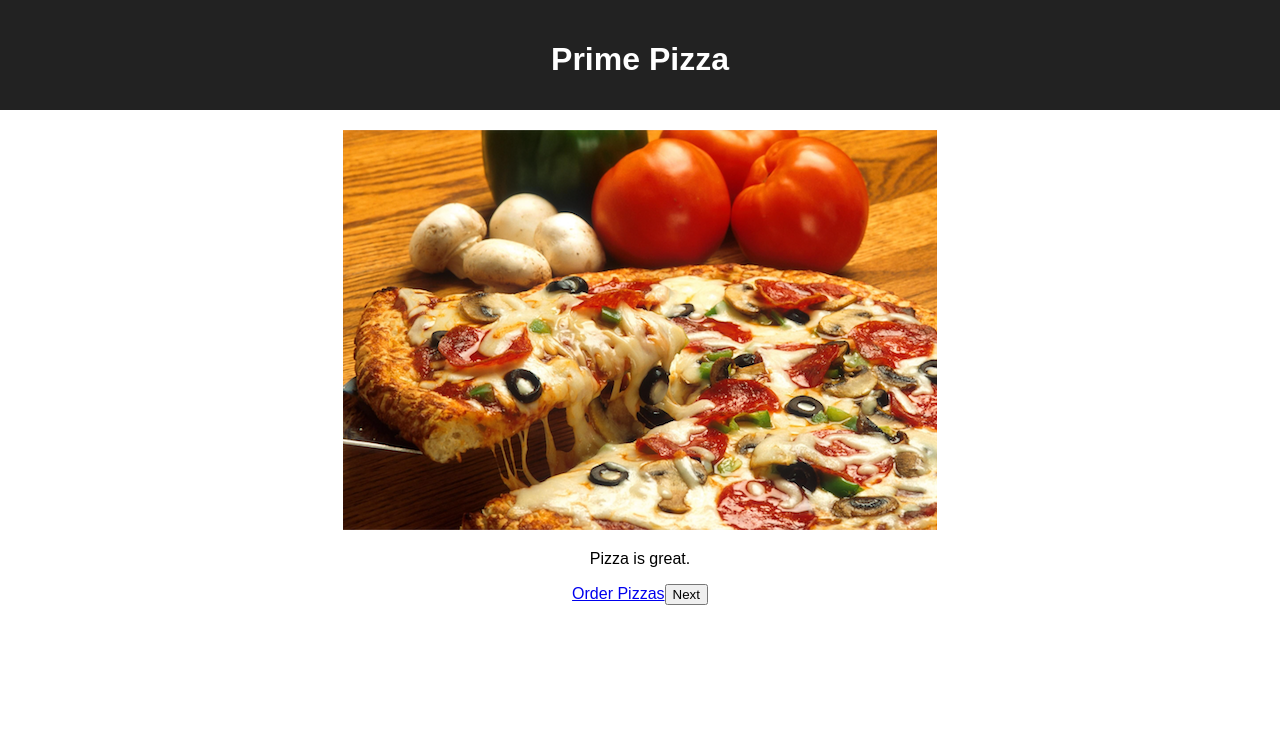
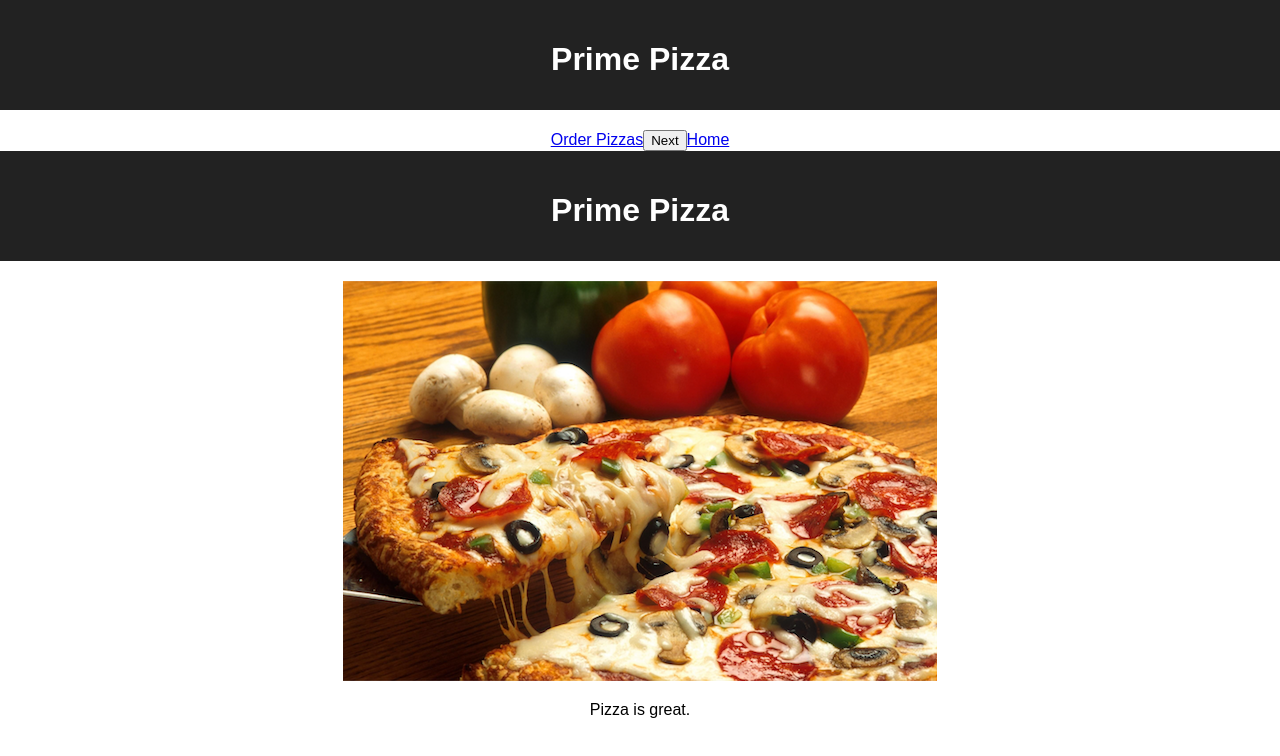
Before and after one commit to okeywon/redux-pizza-parlor, a React (Create React App) app: page / in a window 1280 px wide. Shown: the top 756 px of the page. Built offline with nearby package versions, Linux system fonts and the light colour scheme; no server answers.

Commit message:
header component

```diff
--- a/src/components/App/App.jsx
+++ b/src/components/App/App.jsx
@@ -5,8 +5,8 @@ import axios from 'axios';
 import './App.css';
 import { HashRouter as Router, Route, Link } from 'react-router-dom';
 import PizzaList from '../SelectPizza/SelectPizza';
-import CustomerInfo from '../CustomerInfo/CustomerInfo.jsx'
-
+import CustomerInfo from '../CustomerInfo/CustomerInfo.jsx';
+import Home from '../Home/Home'
 function App() {
   const dispatch = useDispatch();
 
@@ -29,30 +29,30 @@ function App() {
   }
 
   return (
+      <div className='App'>
     <Router>
-    <div className='App'>
       <header className='App-header'>
         <h1 className='App-title'>Prime Pizza</h1>
       </header>
-      <main>
-
-          <img src='images/pizza_photo.png' />
-          <p>Pizza is great.</p>
+        <div>
         <Link to="/api/pizza">Order Pizzas</Link>
+        <Link to='/api/order'><button>Next</button></Link>
+        <Link to="/">Home</Link>
+      </div>
         <Route path='/' exact>
+          <Home />
+        </Route>
+        <Route path= '/Header'>
         </Route>
         <Route path='/api/pizza'>
-          <PizzaList/>
+        <PizzaList/>
         </Route>
-        <Link to='/api/order'>
-              <button>Next</button>
-         </Link>
-         <Route path='/api/order' exact>
+         <Route path='/api/order'exact>
             <CustomerInfo/>
+
         </Route>
-      </main>
+    </Router>
     </div>
-    </Router>
   );
 }
 
--- /dev/null
+++ b/src/components/Home/Home.jsx
@@ -0,0 +1,13 @@
+function Home (){
+    return(
+     <>
+      <div className='App'></div>
+      <header className='App-header'>
+        <h1 className='App-title'>Prime Pizza</h1>
+      </header>
+      <img src='images/pizza_photo.png'/>
+      <p>Pizza is great.</p>
+
+     </>
+    );
+}export default Home;
```
